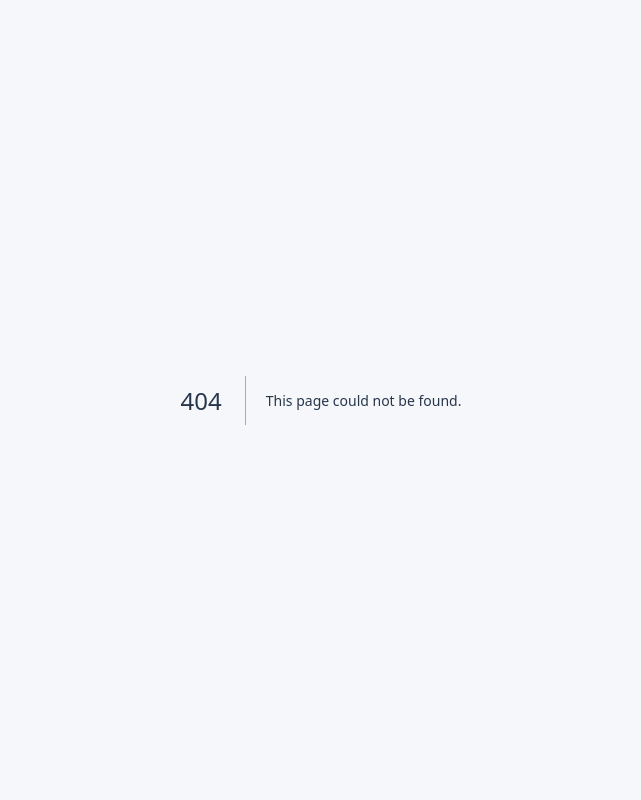
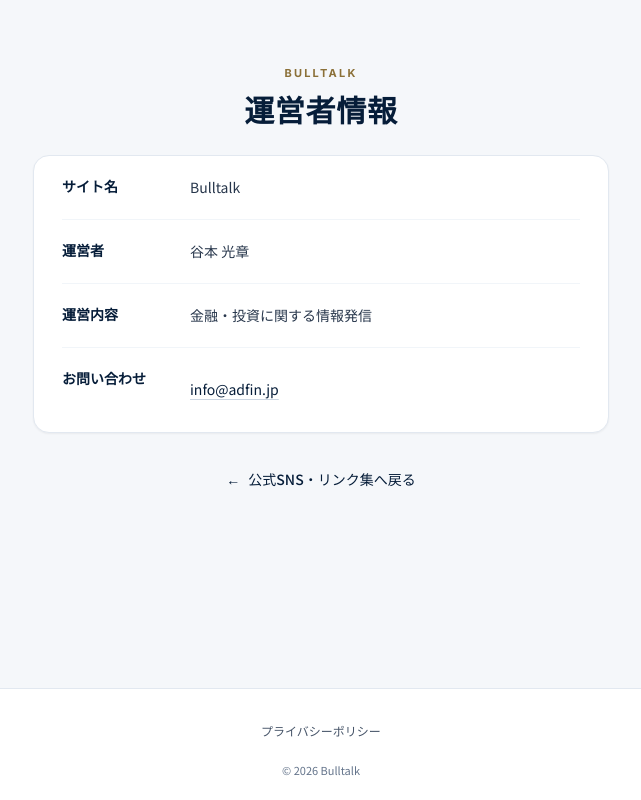
Before and after one commit to tanima3232-eng/bulltalk, a Next.js app: page /operator in a window 1280 px wide. Before the commit this address had no page. Shown: the whole page, without its empty margins (319-960 px from the left). Built offline with nearby package versions, Linux system fonts and the light colour scheme.

Commit message:
SNSリンク集用の運営者情報ページを追加

```diff
--- /dev/null
+++ b/app/operator/page.tsx
@@ -0,0 +1,60 @@
+import type { Metadata } from "next";
+import Link from "next/link";
+
+export const metadata: Metadata = {
+  title: "運営者情報",
+  description: "Bulltalkの運営者情報。サイト名、運営者、運営内容、お問い合わせ先をご案内します。",
+  alternates: { canonical: "https://www.bulltalk.jp/operator" },
+  openGraph: {
+    type: "website",
+    locale: "ja_JP",
+    siteName: "Bulltalk",
+    title: "運営者情報 | Bulltalk",
+    description: "Bulltalkの運営者情報とお問い合わせ先。",
+    url: "https://www.bulltalk.jp/operator",
+  },
+};
+
+export default function OperatorPage() {
+  return (
+    <div className="flex min-h-screen flex-col bg-offwhite">
+      <main className="w-full flex-1 px-4 py-10 sm:py-16">
+        <div className="mx-auto max-w-xl">
+          <div className="mb-7 text-center">
+            <p className="mb-2 font-inter text-[11px] font-bold tracking-[0.2em] text-[#8B7038]">BULLTALK</p>
+            <h1 className="text-2xl font-bold tracking-wide text-navy sm:text-3xl">運営者情報</h1>
+          </div>
+
+          <dl className="divide-y divide-slate-100 overflow-hidden rounded-2xl border border-slate-200 bg-white px-5 shadow-sm sm:px-7">
+            {[
+              { label: "サイト名", value: "Bulltalk" },
+              { label: "運営者", value: "谷本 光章" },
+              { label: "運営内容", value: "金融・投資に関する情報発信" },
+            ].map(({ label, value }) => (
+              <div key={label} className="grid grid-cols-1 gap-1 py-5 sm:grid-cols-[112px_1fr] sm:gap-4">
+                <dt className="text-sm font-bold text-navy">{label}</dt>
+                <dd className="text-sm leading-relaxed text-dark">{value}</dd>
+              </div>
+            ))}
+            <div className="grid grid-cols-1 gap-1 py-5 sm:grid-cols-[112px_1fr] sm:gap-4">
+              <dt className="text-sm font-bold text-navy">お問い合わせ</dt>
+              <dd className="text-sm leading-relaxed">
+                <a href="mailto:info@adfin.jp" className="inline-flex min-h-[44px] items-center break-all text-navy underline decoration-slate-300 underline-offset-4 hover:decoration-navy focus-visible:outline focus-visible:outline-2 focus-visible:outline-offset-4 focus-visible:outline-navy">info@adfin.jp</a>
+              </dd>
+            </div>
+          </dl>
+
+          <div className="mt-6 text-center">
+            <Link href="/social" prefetch={false} className="inline-flex min-h-[44px] items-center gap-2 text-sm font-medium text-navy hover:underline focus-visible:outline focus-visible:outline-2 focus-visible:outline-offset-4 focus-visible:outline-navy">
+              <span aria-hidden="true">←</span> 公式SNS・リンク集へ戻る
+            </Link>
+          </div>
+        </div>
+      </main>
+      <footer className="border-t border-slate-200 bg-white px-4 py-5 text-center">
+        <Link href="/legal/privacy" prefetch={false} className="inline-flex min-h-[44px] items-center text-xs text-slate-600 hover:text-navy hover:underline focus-visible:outline focus-visible:outline-2 focus-visible:outline-navy">プライバシーポリシー</Link>
+        <p className="mt-2 text-[11px] text-slate-500">© {new Date().getFullYear()} Bulltalk</p>
+      </footer>
+    </div>
+  );
+}
--- a/app/social/page.tsx
+++ b/app/social/page.tsx
@@ -134,7 +134,7 @@ export default function SocialPage() {
       </main>
       <footer className="border-t border-slate-200 bg-white px-4 py-5 text-center">
         <nav aria-label="リンク集の補足メニュー" className="mx-auto flex max-w-xl items-center justify-center gap-2 text-xs text-slate-600">
-          <Link href="/about" prefetch={false} className="inline-flex min-h-[44px] items-center hover:text-navy hover:underline focus-visible:outline focus-visible:outline-2 focus-visible:outline-navy">運営者情報</Link>
+          <Link href="/operator" prefetch={false} className="inline-flex min-h-[44px] items-center hover:text-navy hover:underline focus-visible:outline focus-visible:outline-2 focus-visible:outline-navy">運営者情報</Link>
           <span aria-hidden="true" className="text-slate-300">｜</span>
           <Link href="/legal/privacy" prefetch={false} className="inline-flex min-h-[44px] items-center hover:text-navy hover:underline focus-visible:outline focus-visible:outline-2 focus-visible:outline-navy">プライバシーポリシー</Link>
         </nav>
```
